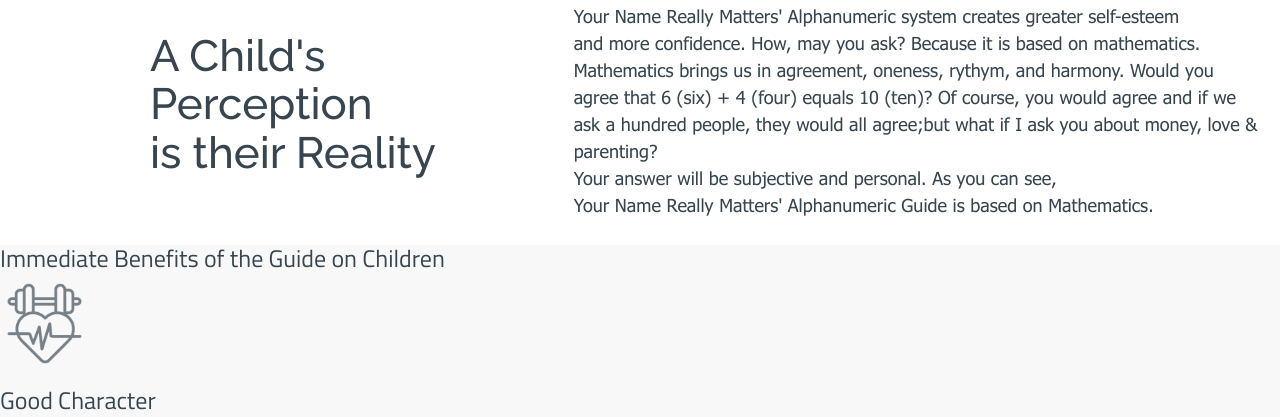
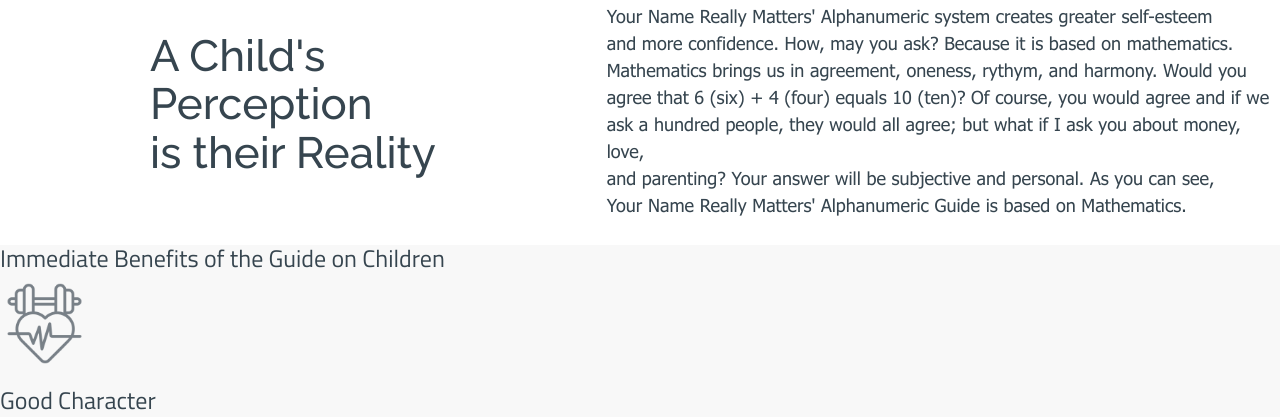
Before and after one commit to OladapoOjikutu/SpookyProjects, a Django app: page / in a window 1280 px wide. Shown: the part 764-1181 px from the top of the page. Run offline with Django 4.2, Linux system fonts and the light colour scheme; some libraries are stand-ins or nearby versions.

Commit message:
copy reviewed

```diff
--- a/landingg/templates/home_view.html
+++ b/landingg/templates/home_view.html
@@ -81,7 +81,7 @@
             <h7 class = "sub_text")>Your Name Really Matters' Alphanumeric system creates greater self-esteem<br> and more confidence.
                How, may you ask? Because it is based on mathematics.<br> Mathematics brings us in agreement, oneness,
               rythym, and harmony. Would you <br> agree that 6 (six) + 4 (four) equals 10 (ten)? Of course, you would agree
-              and if we <br>ask a hundred people, they would all agree;but what if I ask you about money, love & parenting?<br>Your answer will be subjective and personal. As you can see,<br>
+              and if we <br>ask a hundred people, they would all agree; but what if I ask you about money, love, <br> and parenting? Your answer will be subjective and personal. As you can see,<br>
               Your Name Really Matters' Alphanumeric Guide is based on Mathematics. <br><br></h7>
           </div>
     </div> <!--this section closes the parental container-->
```
